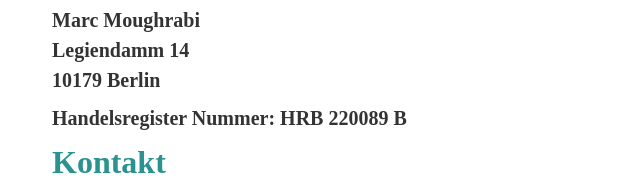
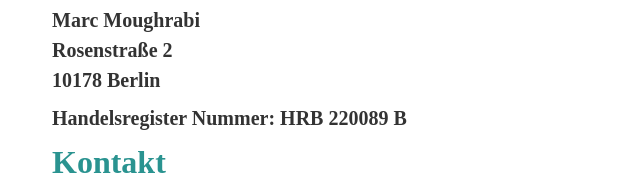
Before and after one commit to AngelAngelides/visitenkarte, a Gatsby site: page / in a window 1280 px wide. Shown: the part 4268-4456 px from the top of the page, 0-640 px from the left. Built offline with nearby package versions, Linux system fonts and the light colour scheme; Gatsby itself is replaced by a stand-in of ours.

Commit message:
chore: change address

```diff
--- a/src/components/LastSectionContent.js
+++ b/src/components/LastSectionContent.js
@@ -61,9 +61,9 @@ const Content = () => (
         <p>
           Marc Moughrabi
           <br />
-          Legiendamm 14
+          Rosenstraße 2
           <br />
-          10179 Berlin
+          10178 Berlin
           <br />
         </p>
         Handelsregister Nummer: HRB 220089 B
```
Also changed, not shown: 1 other file.
